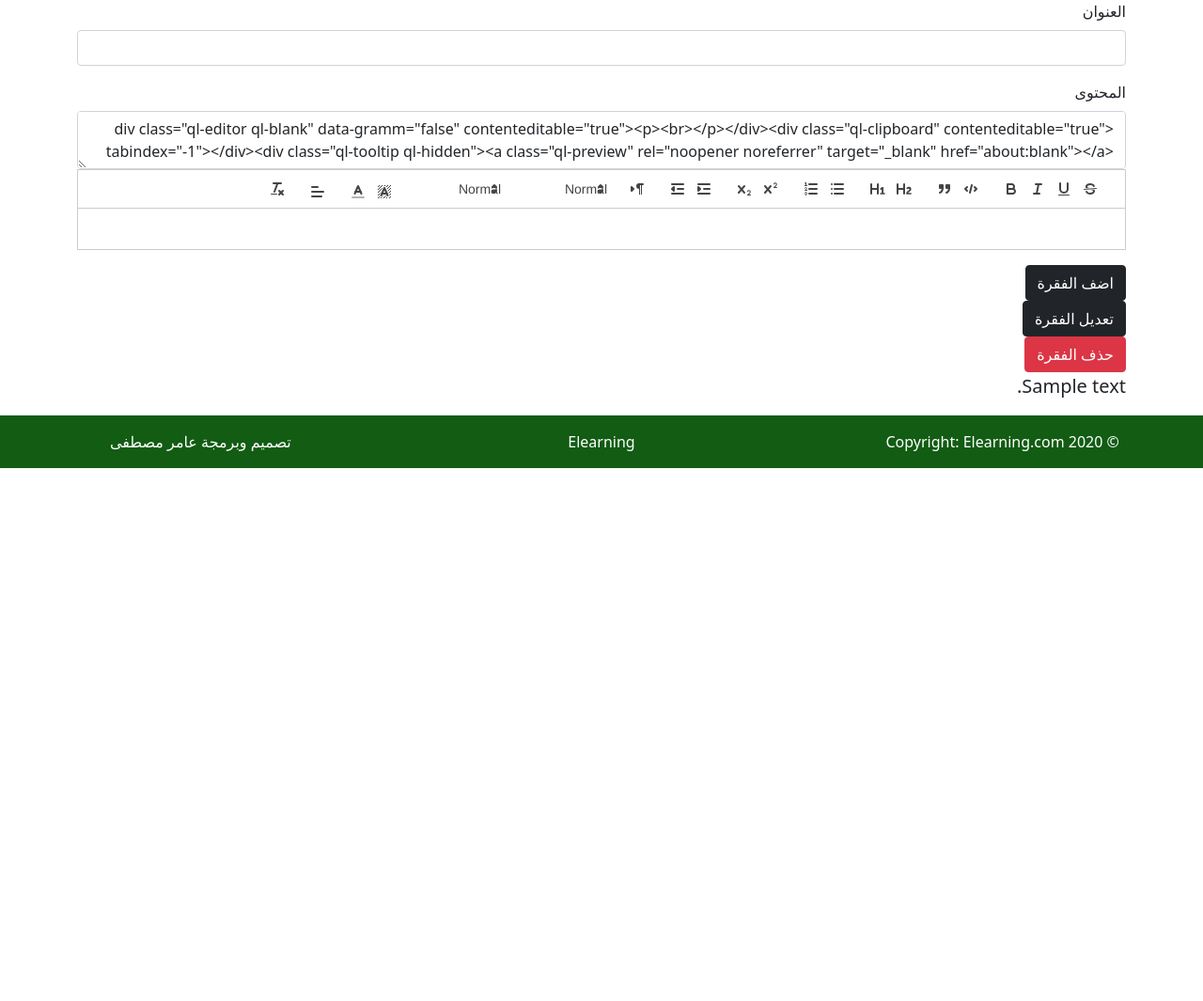
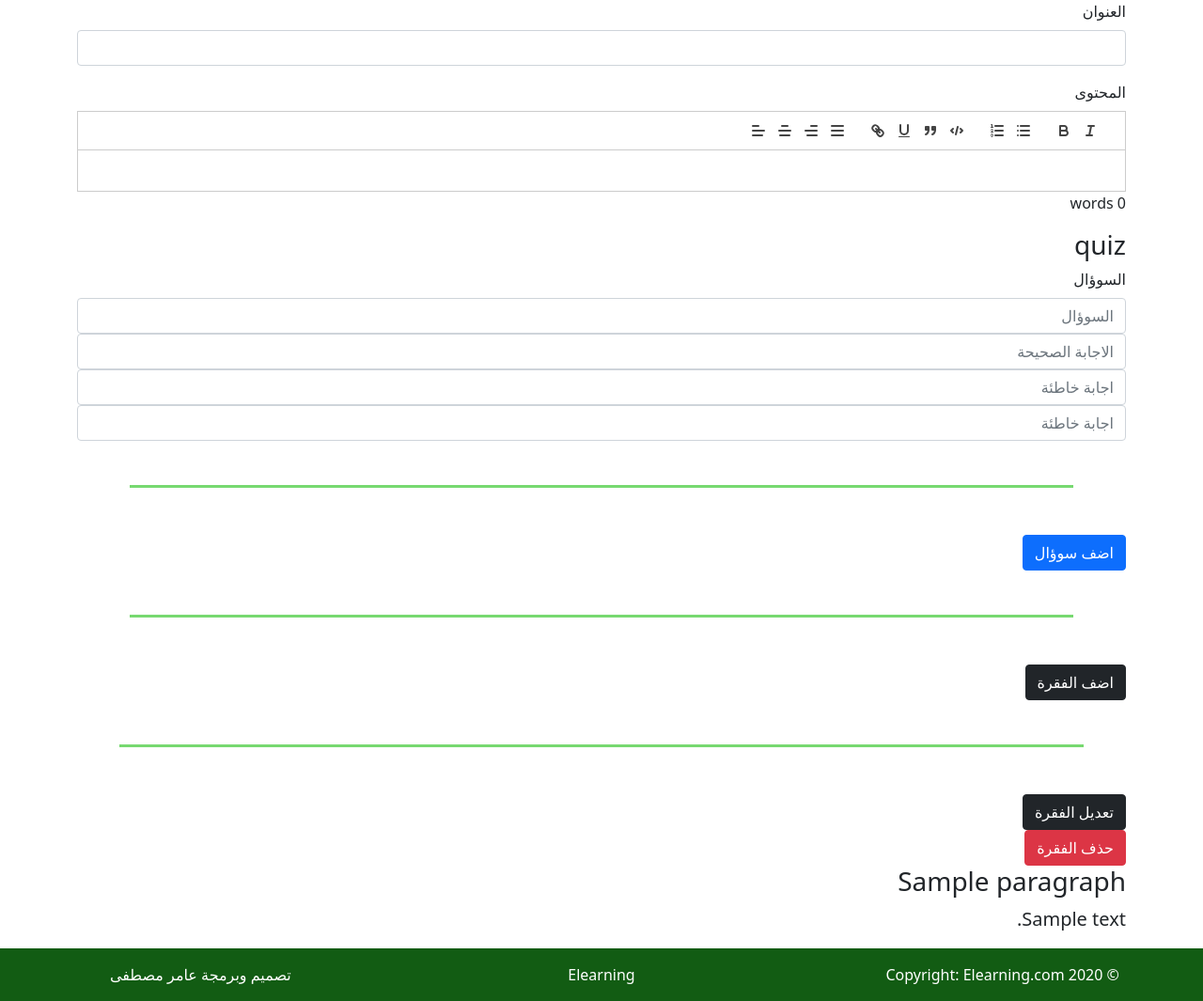
Before and after one commit to amer200/readin-skills, a Node server app: page /admin/read-app in a window 1280 px wide. Shown: the part 58-1123 px from the top of the page at 94% size. Before the commit the page ends 556 px from the top, so only its background shows below. Run offline with Node 20, Linux system fonts and the light colour scheme; tables that the repository leaves empty hold one stand-in row (values such as "Sample post"); some libraries are stand-ins or nearby versions.

Commit message:
add quiz to paragraph

```diff
--- a/controllers/admin.js
+++ b/controllers/admin.js
@@ -6,7 +6,7 @@ const mongoose = require('mongoose');
 exports.getIndex = (req, res, next) => {
     MainPage.findOne()
         .then(result => {
-            res.render('admin/index',{
+            res.render('admin/index', {
                 MainPageData: result
             })
         })
@@ -22,14 +22,16 @@ exports.EditMainPage = (req, res, next) => {
         brief: brief
     });
     MainPage.findOne()
-            .then( page => {
-                if(!page){
-                    return mainpage.save().then(result => {res.redirect('/admin/')})
-                }else{
+        .then(page => {
+            if (!page) {
+                return mainpage.save().then(result => {
+                    res.redirect('/admin/')
+                })
+            } else {
                 page.about = about;
                 page.brief = brief;
                 page.save()
-                        .then( result => {
+                    .then(result => {
                         res.redirect('/admin/')
                     })
             }
@@ -44,8 +46,8 @@ exports.EditMainPage = (req, res, next) => {
 
 exports.getReadApp = (req, res, next) => {
     Paragraph.find()
-             .then( prags => {
-                res.render('admin/read-app',{
+        .then(prags => {
+            res.render('admin/read-app', {
                 prags: prags
             });
         })
@@ -56,15 +58,99 @@ exports.getReadApp = (req, res, next) => {
 exports.postAddParagraph = (req, res, next) => {
     const title = req.body.title;
     const content = req.body.content;
+    const wordcount = req.body.wordCount;
+    const quizs = req.body.quiz;
+    const rightAnswers = req.body.rightAnswer;
+    const wronganswerone = req.body.wrongAnswerone;
+    const wronganswertwo = req.body.wrongAnswertwo;
+
+    if (typeof quizs == 'string') {
+        const quiz = {
+            quiz: quizs,
+            rightanswer: rightAnswers,
+            wrongAnswerone: wronganswerone,
+            wrongAnswertwo: wronganswertwo
+        };
         const paragraph = new Paragraph({
             title: title,
-        content: content
+            content: content,
+            wordcount: wordcount,
+            quizs: quiz
         })
         paragraph.save()
-             .then( result => {
+            .then(result => {
                 res.redirect('/admin/read-app');
             })
-             .catch( err => {
+            .catch(err => {
+                console.log(err);
+            })
+    } else {
+        const quizlist = [];
+        for (let i = 0; i < quizs.length; i++) {
+            const quiz = {
+                quiz: quizs[i],
+                rightanswer: rightAnswers[i],
+                wrongAnswerone: wronganswerone[i],
+                wrongAnswertwo: wronganswertwo[i]
+            };
+            quizlist.push(quiz)
+        }
+        const paragraph = new Paragraph({
+            title: title,
+            content: content,
+            wordcount: wordcount,
+            quizs: quizlist
+        })
+        paragraph.save()
+            .then(result => {
+                res.redirect('/admin/read-app');
+            })
+            .catch(err => {
                 console.log(err);
             })
     }
+}
+exports.DeleteParagraph = (req, res, next) => {
+    const pId = req.params.pId;
+    Paragraph.findOneAndRemove({
+            _id: pId
+        })
+        .then(result => {
+            res.redirect('/admin/read-app');
+        })
+        .catch(err => {
+            console.log(err);
+        })
+}
+exports.EditParagraph = (req, res, next) => {
+    const pId = req.params.pId;
+    Paragraph.findOne({
+            _id: pId
+        })
+        .then(p => {
+            res.render('admin/edit-read', {
+                p: p
+            });
+        })
+}
+exports.postEditParagraph = (req, res, next) => {
+    const pId = req.params.pId;
+    const title = req.body.title;
+    const content = req.body.content;
+    const wordcount = req.body.wordCount;
+    Paragraph.findOne({
+            _id: pId
+        })
+        .then(p => {
+            p.title = title;
+            p.content = content;
+            p.wordcount = wordcount;
+            return p.save()
+        })
+        .then(result => {
+            res.redirect('/admin/read-app');
+        })
+        .catch(err => {
+            console.log(err);
+        })
+}
--- a/modells/paragraph.js
+++ b/modells/paragraph.js
@@ -8,6 +8,21 @@ const {
     marked
 } = require('marked');
 const dompurify = createDomPuirfy(new JSDOM().window)
+
+const quizSchema = new Schema({
+    quiz: {
+        type: String
+    },
+    rightanswer: {
+        type: String
+    },
+    wrongAnswerone: {
+        type: String
+    },
+    wrongAnswertwo: {
+        type: String
+    }
+});
 const paragraphSchema = new Schema({
     title: {
         type: String
@@ -19,12 +34,16 @@ const paragraphSchema = new Schema({
     contentHtml: {
         type: String,
         required: true
+    },
+    wordcount: {
+        type: String
+    },
+    quizs: [quizSchema]
+})
+paragraphSchema.pre('validate', function (next) {
+    if (this.content) {
+        this.contentHtml = dompurify.sanitize(marked(this.content));
     }
-})
-paragraphSchema.pre('validate', function(next){
-        if (this.content) {
-            this.contentHtml = dompurify.sanitize(marked(this.content));
-        }
-        next()
+    next()
 })
 module.exports = mongoose.model('Paragraph', paragraphSchema);
--- /dev/null
+++ b/public/js/admin-read-app.js
@@ -0,0 +1,70 @@
+//Initialize Quill editor
+// The activated editor functions
+var toolbarOptions = [
+    ['bold', 'italic'],
+    [{
+        'list': 'ordered'
+    }, {
+        'list': 'bullet'
+    }],
+    ['link', 'underline', 'blockquote', 'code-block'],
+    [{
+        align: ''
+    }, {
+        align: 'center'
+    }, {
+        align: 'right'
+    }, {
+        align: 'justify'
+    }]
+];
+Quill.register('modules/counter', function (quill, options) {
+    var container = document.querySelector(options.container);
+    quill.on('text-change', function () {
+        var text = quill.getText();
+        if (options.unit === 'word') {
+            container.innerText = (text.split(/\s+/).length - 1) + ' words';
+        } else {
+            container.innerText = text.length + ' characters';
+        }
+    });
+});
+// Quill configuration
+var options = {
+    modules: {
+        counter: {
+            container: '#counter',
+            unit: 'word'
+        },
+        toolbar: toolbarOptions
+    },
+    readOnly: false,
+    theme: 'snow'
+};
+
+// The quill instance
+var editor = new Quill('#editor', options);
+document.getElementById('submitBtn').addEventListener('click', () => {
+    document.getElementById('hiddenContent').value = editor.root.innerHTML;
+    document.getElementsByName('wordCount')[0].value = document.getElementById('counter').innerHTML.split('')[0];
+    document.getElementById('addForm').submit();
+})
+// add quiz section
+
+const quizTemp = `
+<label for="about" class="form-label">السوؤال</label>
+<input type="text" class="form-control" name="quiz" placeholder="السوؤال">
+<input type="text" class="form-control" name="rightAnswer" placeholder="الاجابة الصحيحة" required>
+<input type="text" class="form-control" name="wrongAnswerone" placeholder="اجابة خاطئة" required>
+<input type="text" class="form-control" name="wrongAnswertwo" placeholder="اجابة خاطئة" required>
+<div class="break"></div>`;
+
+const root = document.getElementById('quiz');
+const addQuizBtn = document.getElementById('addQuiz');
+
+addQuizBtn.addEventListener( 'click', () => {
+    const quizCon = document.createElement('div');
+    quizCon.classList = 'mb-3';
+    quizCon.innerHTML = quizTemp;
+    root.appendChild(quizCon);
+})
--- a/routes/admin.js
+++ b/routes/admin.js
@@ -8,5 +8,8 @@ router.post('/edit-main-page', adminControllers.EditMainPage);
 // read app
 router.get('/read-app', adminControllers.getReadApp);
 router.post('/add-paragraph', adminControllers.postAddParagraph);
+router.post('/delete-prag/:pId', adminControllers.DeleteParagraph);
+router.get('/edit-prag/:pId', adminControllers.EditParagraph);
+router.post('/edit-paragraph/:pId', adminControllers.postEditParagraph);
 //export module
 module.exports = router;
--- a/views/admin/read-app.ejs
+++ b/views/admin/read-app.ejs
@@ -10,7 +10,7 @@
     <div class="container">
         <div class="row">
             <div class="addnew col-lg-12">
-                <form action="/admin/add-paragraph" method="post">
+                <form action="/admin/add-paragraph" method="post" id="addForm">
                     <div class="mb-3">
                         <label for="about" class="form-label">العنوان</label>
                         <input type="text" class="form-control" name="title">
@@ -18,26 +18,36 @@
                     <div class="mb-3">
                         <label for="about" class="form-label">المحتوى</label>
                         <textarea class="form-control" id="hiddenContent" name="content"
-                        style="width: 100%; height: 100%;" style="display: none;"></textarea>
-                        <div id="editor" dir="rtl">
+                            style="width: 100%; height: 100%; display: none;"></textarea>
+                            <input type="hidden" name="wordCount" value=" ">
+                        <div id="editor" dir="rtl"></div>
+                        <div id="counter">0 words</div>
+                    </div>
+                    <div class="quiz" id="quiz">
+                        <h3>quiz</h3>
+                        <div class="mb-3">
+                            <label for="about" class="form-label">السوؤال</label>
+                            <input type="text" class="form-control" name="quiz" placeholder="السوؤال">
+                            <input type="text" class="form-control" name="rightAnswer" placeholder="الاجابة الصحيحة" required>
+                            <input type="text" class="form-control" name="wrongAnswerone" placeholder="اجابة خاطئة" required>
+                            <input type="text" class="form-control" name="wrongAnswertwo" placeholder="اجابة خاطئة" required>
+                            <div class="break"></div>
                         </div>
                     </div>
-                    <button type="submit" class="btn btn-dark">اضف الفقرة</button>
+                    <button type="button" id="addQuiz" class="btn btn-primary"> اضف سوؤال</button>
+                    <div class="break"></div>
+                    <button type="button" id="submitBtn" class="btn btn-dark">اضف الفقرة</button>
+
                 </form>
             </div>
-
-
-
-
-
+            <div class="break"></div>
             <% prags.forEach( p => { %>
             <div class="prag col-lg-8">
-                <form action="/admin/edit-prag">
-                    <button type="submit" class="btn btn-dark">تعديل الفقرة</button>
-                </form>
-                <form action="/admin/delete-prag">
+                    <a href="/admin/edit-prag/<%= p._id %>" class="btn btn-dark">تعديل الفقرة</a>
+                <form action="/admin/delete-prag/<%= p._id %>" method="post">
                     <button type="submit" class="btn btn-danger">حذف الفقرة</button>
                 </form>
+                <h3><%= p.title %></h3>
                 <p class="lead"><%- p.contentHtml%></p>
             </div>
             <%})%>
@@ -45,63 +55,5 @@
     </div>
 </div>
 <script src="https://cdn.quilljs.com/1.0.0/quill.js"></script>
-
-<!-- Initialize Quill editor -->
-<script>
-    var toolbarOptions = [
-        ['bold', 'italic', 'underline', 'strike'], // toggled buttons
-        ['blockquote', 'code-block'],
-
-        [{
-            'header': 1
-        }, {
-            'header': 2
-        }], // custom button values
-        [{
-            'list': 'ordered'
-        }, {
-            'list': 'bullet'
-        }],
-        [{
-            'script': 'sub'
-        }, {
-            'script': 'super'
-        }], // superscript/subscript
-        [{
-            'indent': '-1'
-        }, {
-            'indent': '+1'
-        }], // outdent/indent
-        [{
-            'direction': 'rtl'
-        }], // text direction
-
-        [{
-            'size': ['small', false, 'large', 'huge']
-        }], // custom dropdown
-        [{
-            'header': [1, 2, 3, 4, 5, 6, false]
-        }],
-
-        [{
-            'color': []
-        }, {
-            'background': []
-        }], // dropdown with defaults from theme
-        [{
-            'align': []
-        }],
-
-        ['clean'] // remove formatting button
-    ];
-
-    var quill = new Quill('#editor', {
-        modules: {
-            toolbar: toolbarOptions
-        },
-        theme: 'snow'
-    });
-    const content = document.getElementById('hiddenContent');
-    content.value = document.getElementById('editor').innerHTML;
-</script>
+<script src="/js/admin-read-app.js"></script>
 <%- include('../lay-outs/footer') %>
```
Also changed, not shown: public/js/admin-edit-read-app.js (added, +51 -0 lines), views/admin/edit-read.ejs (added, +32 -0 lines). Lines whose indentation alone changed are shown as unchanged.
